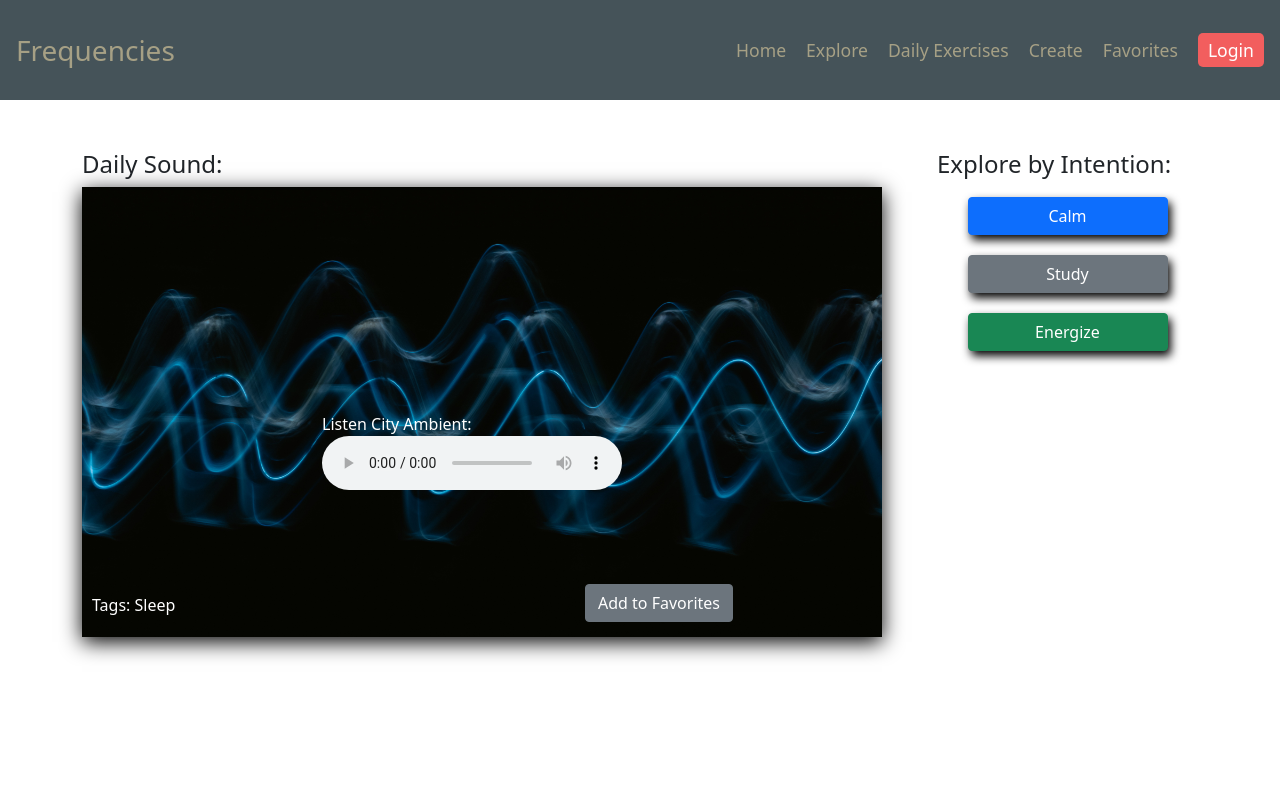
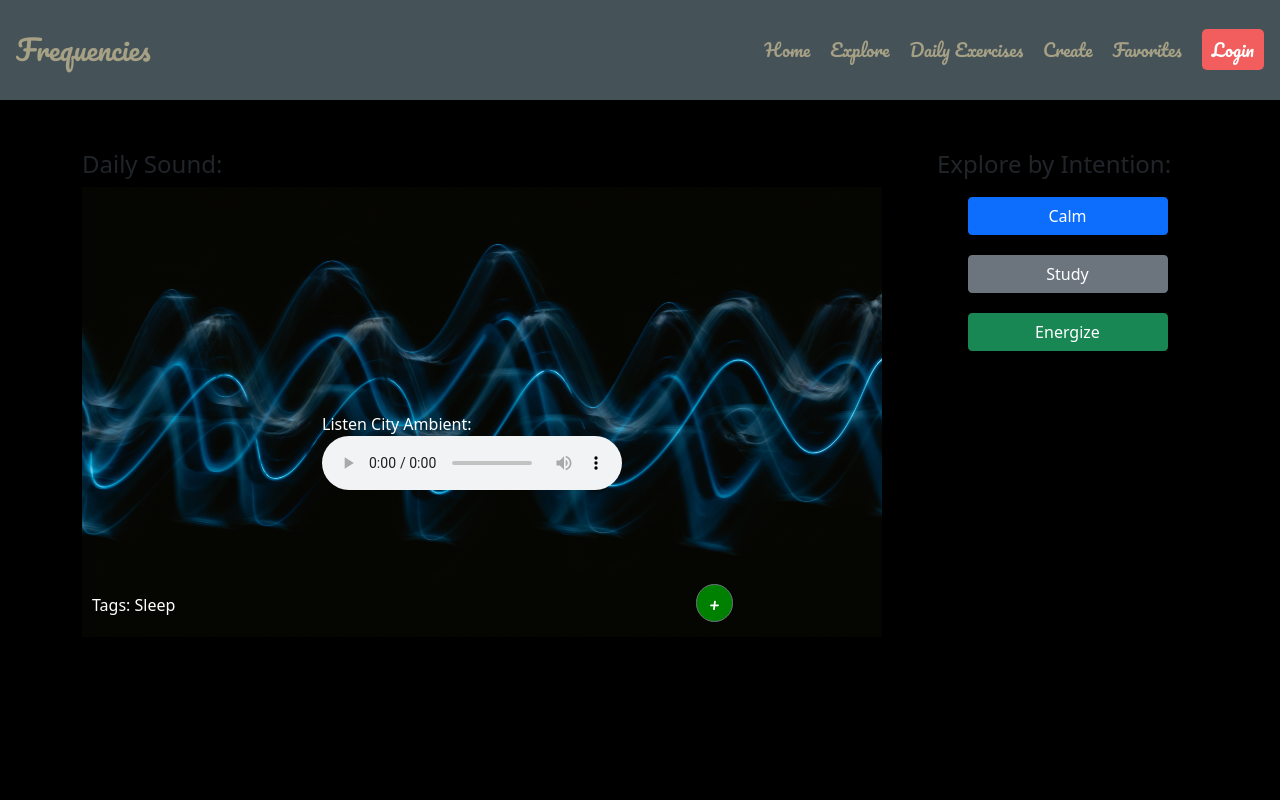
Before and after one commit to shannonjburris/well-waves, a React (Create React App) app in the folder client/: page / in a window 1280 px wide. Shown: the top 800 px of the page. Built offline with nearby package versions, Linux system fonts and the light colour scheme.

Commit message:
some styling

```diff
--- a/client/public/index.css
+++ b/client/public/index.css
@@ -0,0 +1,3 @@
+body {
+    background-color: black !important;
+}
--- a/client/public/index.html
+++ b/client/public/index.html
@@ -12,6 +12,7 @@
     <link rel="apple-touch-icon" href="%PUBLIC_URL%/logo192.png" />
     <link rel="stylesheet" href="https://cdnjs.cloudflare.com/ajax/libs/font-awesome/5.15.4/css/all.min.css">
     <link rel="stylesheet" href="./index.css">
+    <link href="https://fonts.googleapis.com/css2?family=Open+Sans&family=Pacifico&display=swap" rel="stylesheet">
     <!--
       manifest.json provides metadata used when your web app is installed on a
       user's mobile device or desktop. See https://developers.google.com/web/fundamentals/web-app-manifest/
--- a/client/src/components/Header/index.css
+++ b/client/src/components/Header/index.css
@@ -13,6 +13,7 @@
 .nav-brand {
     color: var(--tan) !important;
     font-size: 1.75rem !important;
+    font-family: 'Pacifico', cursive;
 }
 
 .nav-brand:hover {
@@ -29,6 +30,7 @@
     text-decoration: none !important;
     color: var(--tan);
     font-size: 1.1rem !important;
+    font-family: 'Pacifico', cursive;
 }
 
 .nav-links:hover {
@@ -45,6 +47,7 @@
     text-decoration: none !important;
     color: #ffffff;
     font-size: 1.1rem !important;
+    font-family: 'Pacifico', cursive;
 }
 
 .logout-link {
@@ -54,6 +57,7 @@
     text-decoration: none !important;
     color: #ffffff;
     font-size: 1.1rem !important;
+    font-family: 'Pacifico', cursive;
 }
 
 .login-link:hover, .logout-link:hover {
--- a/client/src/pages/Explore.css
+++ b/client/src/pages/Explore.css
@@ -4,6 +4,7 @@
     position: absolute;
     bottom: 15px;
     left: 310px;
+    background-color: green !important;
 
 }
 
--- a/client/src/pages/Favorites.js
+++ b/client/src/pages/Favorites.js
@@ -2,6 +2,11 @@ import React from 'react';
 import { useQuery } from '@apollo/client';
 import { Redirect, useParams } from 'react-router-dom';
 import { QUERY_USER, QUERY_ME } from '../utils/queries';
+
+import { useMutation } from "@apollo/client";
+import { DELETE_USER_SOUND } from "../utils/mutations";
+import {Button} from "reactstrap"
+
 import Auth from '../utils/auth';
 
 function Favorite() {
@@ -13,6 +18,32 @@ function Favorite() {
 
   const user = data?.me || data?.user || {};
   const savedSounds = user.sounds;
+
+
+
+
+
+
+  const [deleteUserSound, { error }] = useMutation(DELETE_USER_SOUND);
+
+  const handleClick = async (id) => {
+    try {
+      console.log(id);
+      const { data } = await deleteUserSound({
+        variables: { soundData: id },
+      });
+      console.log(data);
+      // history.push(`/favorites/${data.addUserSound._id}`);
+    } catch (err) {
+      console.error(err);
+    }
+  };
+
+
+
+
+
+
 
   // redirect to personal profile page if username is yours
   if (Auth.loggedIn() && Auth.getProfile().data.email === userParam) {
@@ -35,7 +66,7 @@ function Favorite() {
 
   return (
     <div>
-      <h1>hello</h1>
+      <h1>Favorites</h1>
 
     {savedSounds.map((sound, index) => {
       return (
@@ -46,6 +77,7 @@ function Favorite() {
                   Your browser does not support the
                   <code>audio</code> element.
                 </audio>
+                <Button onClick={() => handleClick(sound._id)} className="delete-button">-</Button>
           </figure>
         </div>
         )
--- a/client/src/pages/Home.css
+++ b/client/src/pages/Home.css
@@ -33,6 +33,12 @@ img {
     position: absolute;
     bottom: 15px;
     right: 100px;
+    font-family: 'Pacifico', cursive;
+}
+
+Button {
+    border-radius: 360px !important;
+    background-color: green !important;
 }
 
 .music-button-col {
--- a/client/src/pages/Home.js
+++ b/client/src/pages/Home.js
@@ -15,46 +15,49 @@ function Home() {
             <Col>
               <div className="main-img-container">
                 <img src={SoundWaves} alt="soundwaves" />
-
-
                 <div className="audio-player">
                   <figure>
                     <figcaption>Listen City Ambient:</figcaption>
-                <audio controls src="https://sounds-project-gg.s3.amazonaws.com/mp3+sounds/cityambient.mp3">
+                    <audio
+                      controls
+                      src="https://sounds-project-gg.s3.amazonaws.com/mp3+sounds/cityambient.mp3"
+                    >
                       Your browser does not support the
                       <code>audio</code> element.
                     </audio>
                   </figure>
                 </div>
-
-
                 <div className="tags">
                   <p className="tag">Tags: Sleep</p>
                 </div>
                 <div className="favorite-button">
-                <Button>Add to Favorites</Button>
+                  <Button>+</Button>
                 </div>
               </div>
             </Col>
           </Row>
         </Col>
-        <Col lg="3"md="12" className="sidebar">
+        <Col lg="3" md="12" className="sidebar">
           <h4>Explore by Intention:</h4>
           <Row>
             <Col md="12">
               <Row className="music-button-row">
                 <Col className="music-button-col">
-                  <MusicButton color="primary" title="Calm" link="/calm"/>
+                  <MusicButton color="primary" title="Calm" link="/calm" />
                 </Col>
               </Row>
               <Row>
                 <Col className="music-button-col">
-                  <MusicButton color="secondary" title="Study" link="study"/>
+                  <MusicButton color="secondary" title="Study" link="study" />
                 </Col>
               </Row>
               <Row>
                 <Col className="music-button-col">
-                  <MusicButton color="success" title="Energize" link="/energize"/>
+                  <MusicButton
+                    color="success"
+                    title="Energize"
+                    link="/energize"
+                  />
                 </Col>
               </Row>
             </Col>
--- a/client/src/utils/mutations.js
+++ b/client/src/utils/mutations.js
@@ -47,3 +47,15 @@ mutation addUserSound($soundData: ID!) {
   }
 }
 `;
+
+export const DELETE_USER_SOUND = gql`
+mutation deleteUserSound($soundData: ID!) {
+  deleteUserSound(soundData: $soundData) {
+    _id
+    email
+    sounds {
+      _id
+    }
+  }
+}
+`;
```
Also changed, not shown: 2 other files (tests, documents, lock files or other folders). Lines whose indentation alone changed are shown as unchanged.
